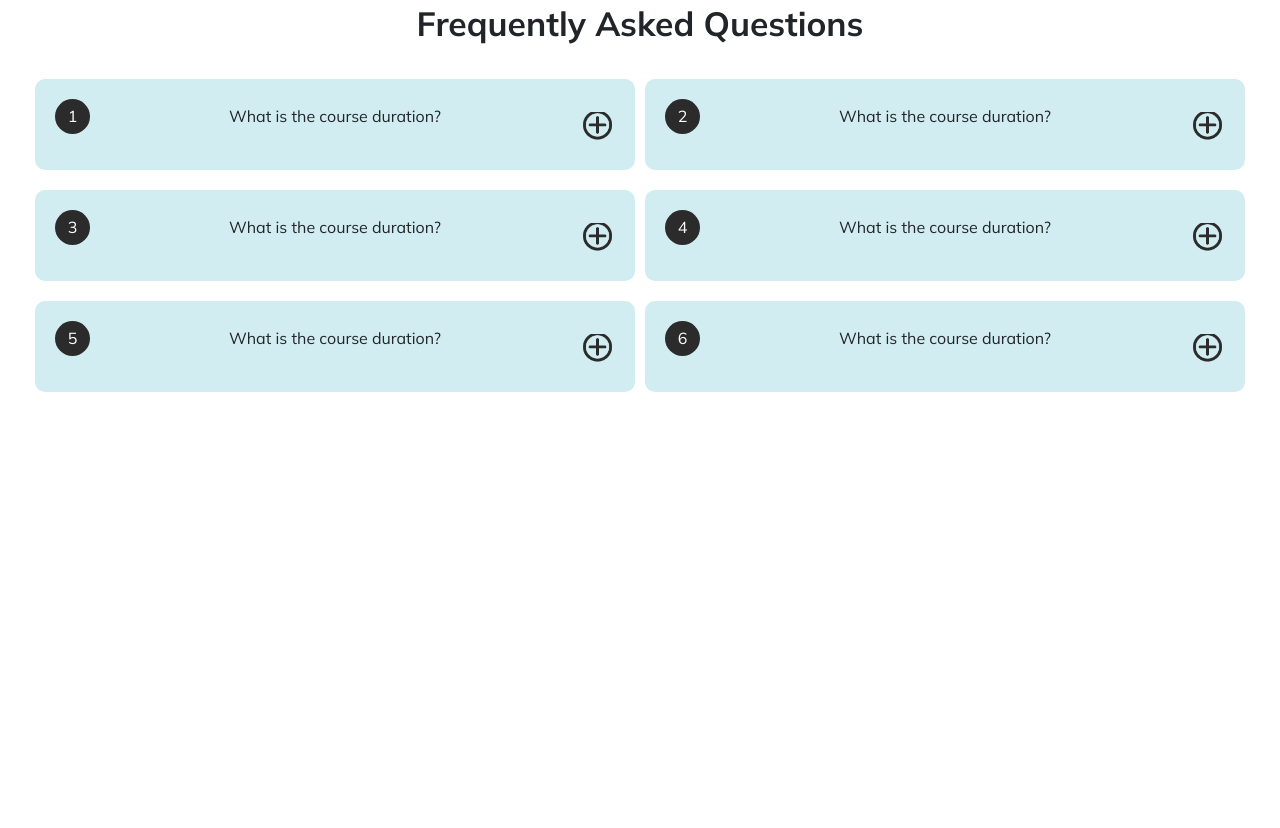
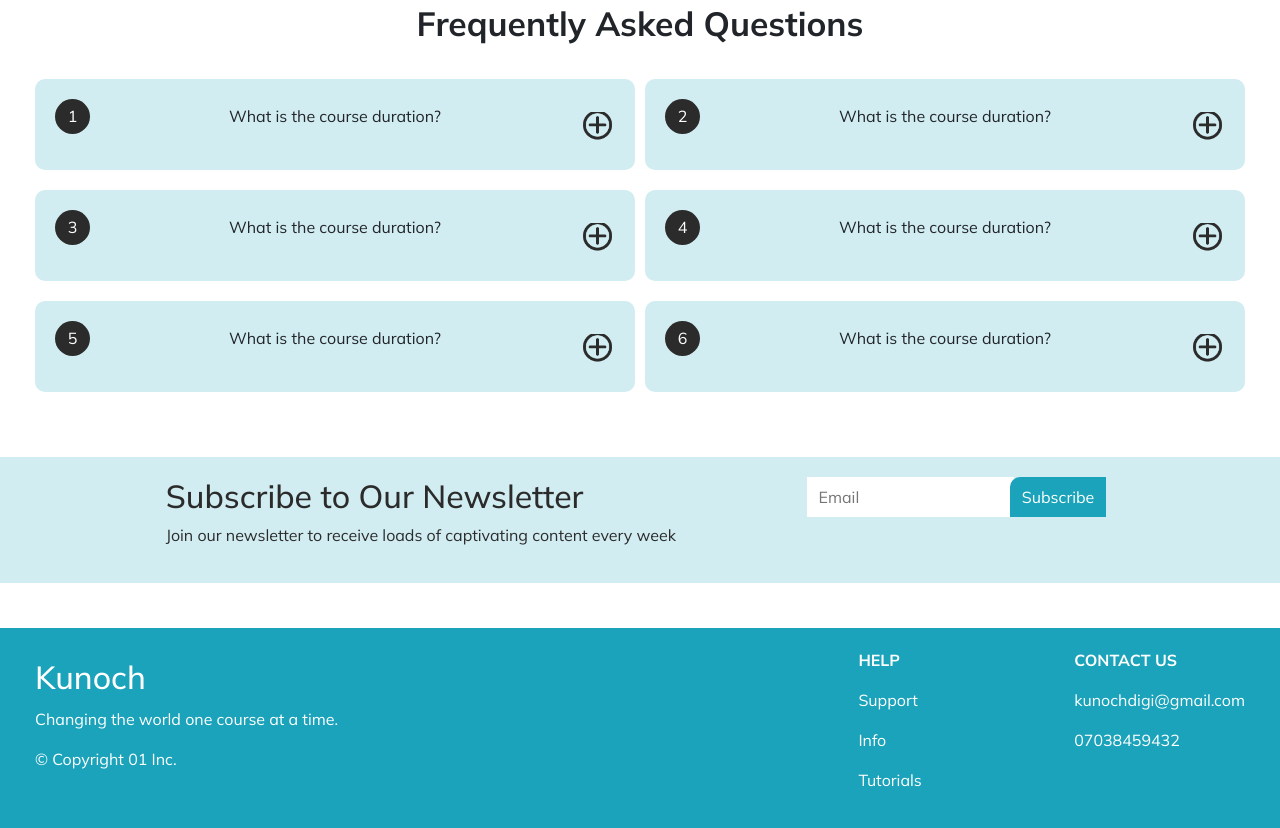
Before and after one commit to MiracleChibuike/kunoch_lms, a plain HTML site: page dist/index.html in a window 1280 px wide. Shown: the part 4723-5551 px from the top of the page. Before the commit the page ends 5135 px from the top, so only its background shows below. Drawn offline with nearby package versions, Linux system fonts and the light colour scheme; a web font is replaced by a local one.

Commit message:
Completed the Home page

```diff
--- a/dist/css/index.css
+++ b/dist/css/index.css
@@ -568,6 +568,61 @@ text-decoration-skip-ink: none;
   position: relative;
   top: 1px;
 }
+
+/* News letetr Section */
+#news_letter{
+  padding: 20px 35px;
+  margin: 45px 0;
+  background: var(--primary);
+}
+.news_letter_containers{
+  display: flex;
+  justify-content: space-evenly;
+}
+.news_info{
+  color: var(--black-primary);
+}
+.news_letter_sub input{
+  padding: 8px 12px;
+  border: none;
+  outline: none;
+  color: var(--black-primary);
+  background: var(--primary-white);
+
+}
+.news_letter_sub button{
+  padding: 8px 12px;
+  background: var(--secondary);
+  color: var(--primary-white);
+  border: none;
+  border-top-left-radius: 10px;
+   position: relative;
+  left: -8px;
+}
+
+#footer_sect{
+  padding: 20px 35px;
+  margin: 20px 0 0 0;
+  background: var(--secondary);
+  color: var(--primary-white);
+}
+#footer_sect a{
+  color: var(--primary-white);
+  text-decoration: none;
+}
+.footer_container{
+  display: flex;
+  justify-content: space-between;
+}
+.kunoch_edu h2{
+  margin: 10px 0;
+}
+.kunoch_contacts{
+  display: grid;
+  grid-template-columns: repeat(2, 1fr);
+  column-gap: 45px;
+}
+
 /* Media Querry for Mobiles */
 @media screen and (min-width: 0) and (max-width: 750px) {
   .nav_ContentsAll {
@@ -677,6 +732,21 @@ text-decoration-skip-ink: none;
   text-align: center;
   padding: 0 5px;
 }
+/* News_letter section */
+.news_letter_containers{
+  display: block;
+}
+.news_letter_containers > div {
+  margin: 40px 0;
+}
+/* Footer Section */
+.footer_container{
+  display: block;
+  text-align: center;
+}
+.kunoch_contacts{
+  display: block;
+}
 }
 
 /* Media Querry for iPads */
--- a/dist/index.html
+++ b/dist/index.html
@@ -440,6 +440,65 @@
                     </div>
                 </div>
               </section>
+
+              <!-- Newsletter Section -->
+               <section id="news_letter">
+               <div class="news_letter_containers">
+                <div class="news_info">
+                    <h2 class="news_letter_head">
+                        Subscribe to Our Newsletter
+                    </h2>
+                    <p>
+                        Join our newsletter to receive loads of captivating content every week
+                    </p>
+                </div>
+                <div class="news_letter_sub">
+                  <form action="">
+                    <input type="email" placeholder="Email" required>
+                    <button type="submit">Subscribe</button>
+                  </form>
+                </div>
+               </div>
+
+               </section>
+
+               <!-- Footer Section -->
+                <section id="footer_sect">
+                    <div class="footer_container">
+                        <div class="kunoch_edu">
+                            <h2>Kunoch</h2>
+                            <aside>
+                                <p>
+                                    Changing the world one course at a time.
+                                </p>
+                                <p>©
+                                    Copyright 01 Inc.</p>
+                            </aside>
+                        </div>
+                        <div class="kunoch_contacts">
+                            <div class="footer_help">
+                                <p><strong>HELP</strong></p>
+                                <aside>
+                                    <p>Support</p>
+                                    <p>Info</p>
+                                    <p>Tutorials</p>
+                                </aside>
+                            </div>
+                            <div class="footer_contact">
+                                <p><strong>CONTACT US</strong></p>
+                                <aside>
+                                  <p><a href="mailto:kunochdigi@gmail.com">kunochdigi@gmail.com</a></p>
+                                  <p><a href="tel:+2347038459432">07038459432</a></p>
+                                </aside>
+                            </div>
+                            <!-- <div class="footer_up_to_date">
+                                <p><strong>STAY UP TO DATE</strong></p>
+                                <p>Subscribe to our newsletter</p>
+                                <p><input type="email" placeholder="Email" required></p>
+                            </div> -->
+                        </div>
+                    </div>
+                </section>
      </div>
 
 
```
